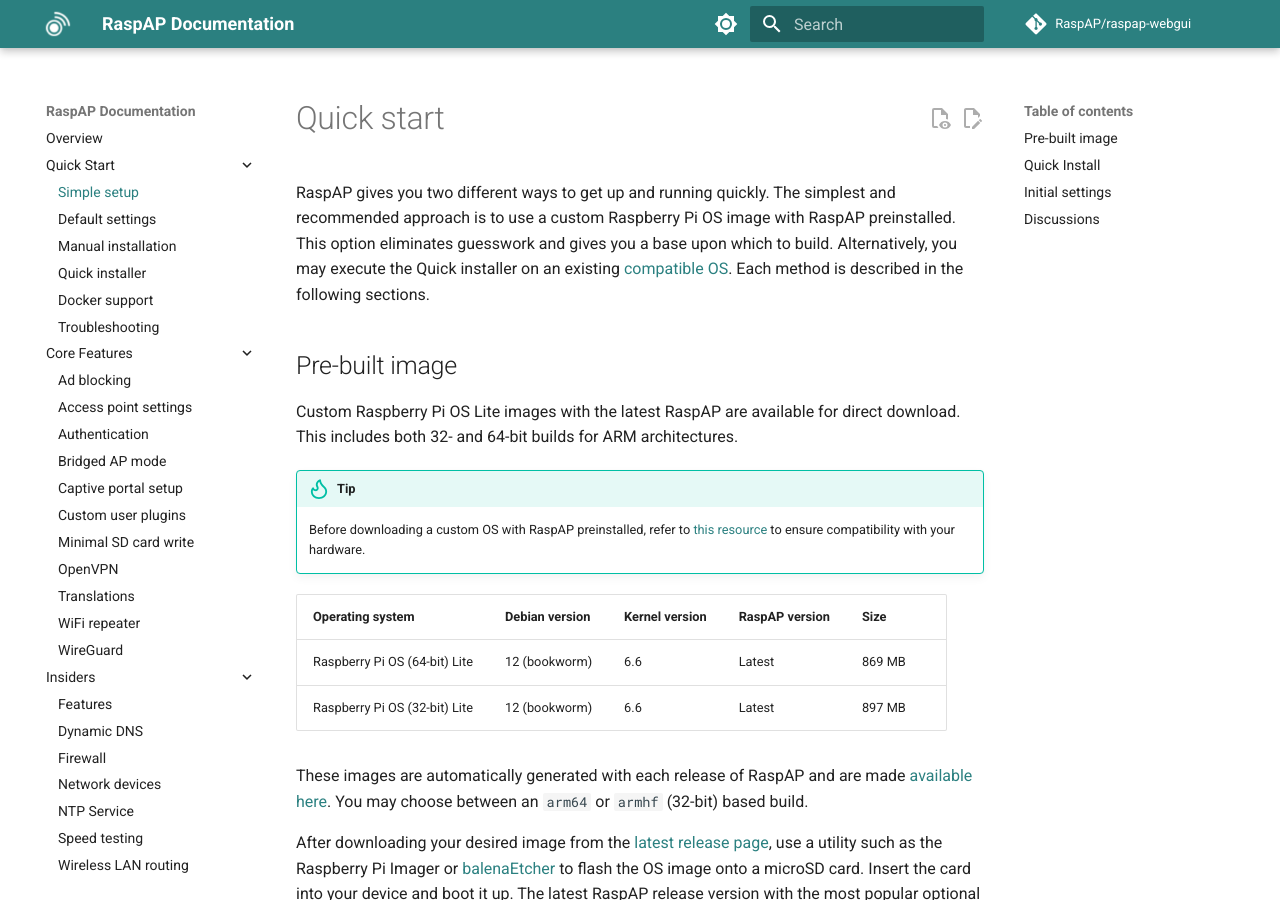
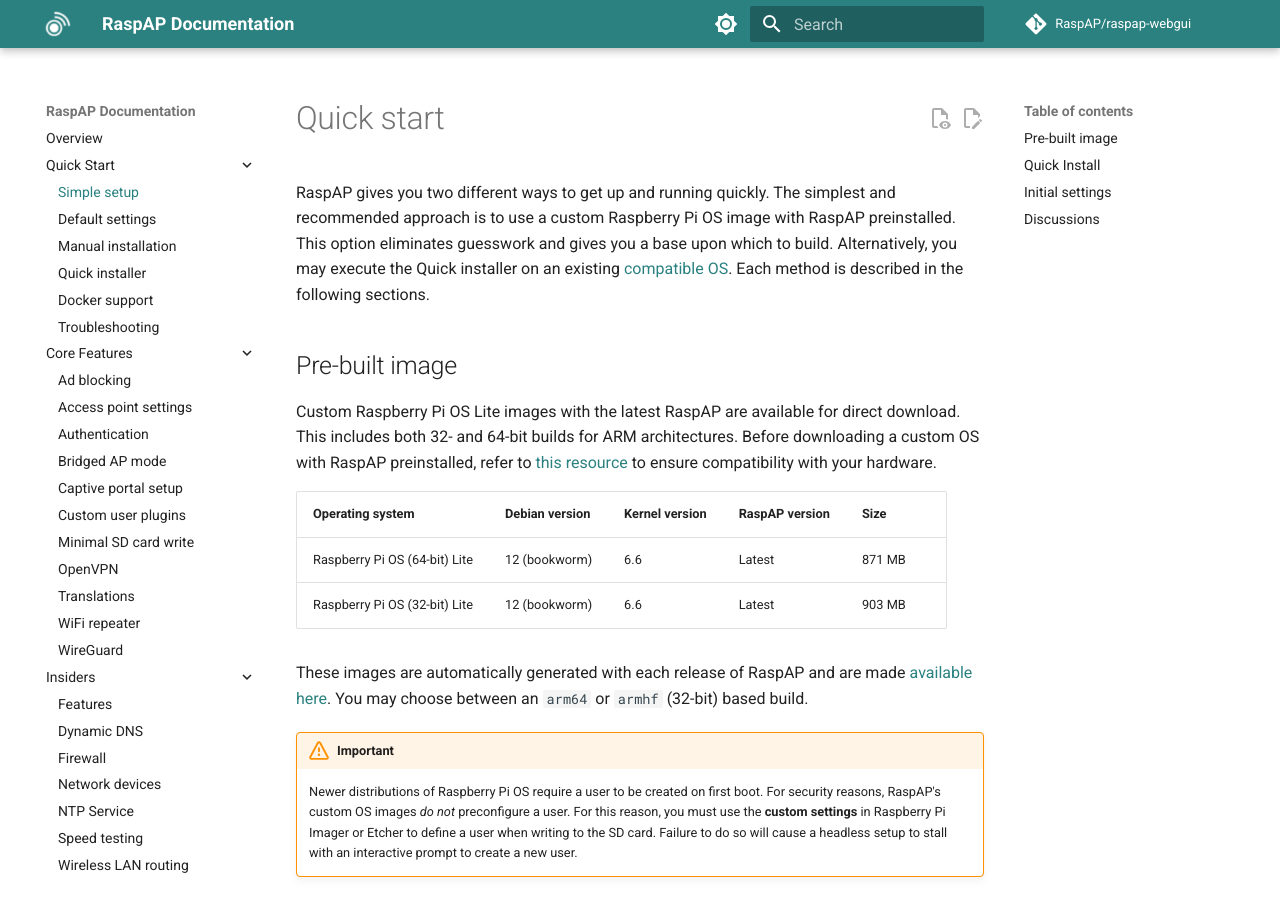
Before and after one commit to RaspAP/raspap-docs, an MkDocs documentation site: the page built from docs/quick_start.md, in a window 1280 px wide and 900 px high. Built offline with MkDocs 1.6.1 and Material for MkDocs 9.7.7, drawn with Linux system fonts in a browser that asks for light colours; comment, search, counter and statistics services are not loaded.

Commit message:
Revise pre-built image section

```diff
--- a/docs/quick_start.md
+++ b/docs/quick_start.md
@@ -3,17 +3,18 @@
 RaspAP gives you two different ways to get up and running quickly. The simplest and recommended approach is to use a custom Raspberry Pi OS image with RaspAP preinstalled. This option eliminates guesswork and gives you a base upon which to build. Alternatively, you may execute the Quick installer on an existing [compatible OS](index.md#compatible-operating-systems). Each method is described in the following sections.
 
 ## Pre-built image
-Custom Raspberry Pi OS Lite images with the latest RaspAP are available for direct download. This includes both 32- and 64-bit builds for ARM architectures.
+Custom Raspberry Pi OS Lite images with the latest RaspAP are available for direct download. This includes both 32- and 64-bit builds for ARM architectures. Before downloading a custom OS with RaspAP preinstalled, refer to [this resource](https://www.raspberrypi.com/software/operating-systems/) to ensure compatibility with your hardware.
 
-!!! tip Tip
-    Before downloading a custom OS with RaspAP preinstalled, refer to [this resource](https://www.raspberrypi.com/software/operating-systems/) to ensure compatibility with your hardware.
 
 | Operating system     | Debian version | Kernel version  | RaspAP version | Size  |
 | ---------------------| ---------------|-----------------|----------------|-------|
-| Raspberry Pi OS (64-bit) Lite | 12 (bookworm)  | 6.6    | Latest         | 869 MB|
-| Raspberry Pi OS (32-bit) Lite | 12 (bookworm)  | 6.6    | Latest         | 897 MB|
+| Raspberry Pi OS (64-bit) Lite | 12 (bookworm)  | 6.6    | Latest         | 871 MB|
+| Raspberry Pi OS (32-bit) Lite | 12 (bookworm)  | 6.6    | Latest         | 903 MB|
 
 These images are automatically generated with each release of RaspAP and are made [available here](https://github.com/RaspAP/raspap-webgui/releases/latest). You may choose between an `arm64` or `armhf` (32-bit) based build.
+
+!!! warning "Important"
+    Newer distributions of Raspberry Pi OS require a user to be created on first boot. For security reasons, RaspAP's custom OS images _do not_ preconfigure a user. For this reason, you must use the **custom settings** in Raspberry Pi Imager or Etcher to define a user when writing to the SD card. Failure to do so will cause a headless setup to stall with an interactive prompt to create a new user.
 
 After downloading your desired image from the [latest release page](https://github.com/RaspAP/raspap-webgui/releases/latest), use a utility such as the Raspberry Pi Imager or [balenaEtcher](https://www.balena.io/etcher) to flash the OS image onto a microSD card. Insert the card into your device and boot it up. The latest RaspAP release version with the most popular optional components will be active and ready for you to configure.
 
```
